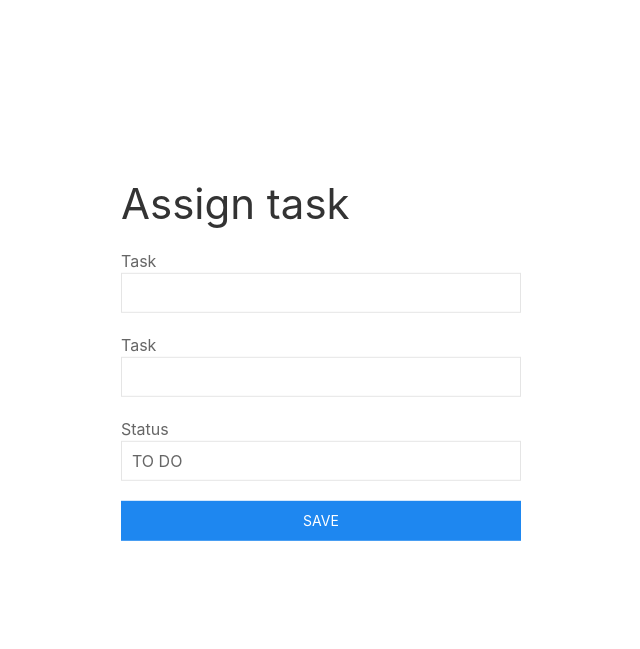
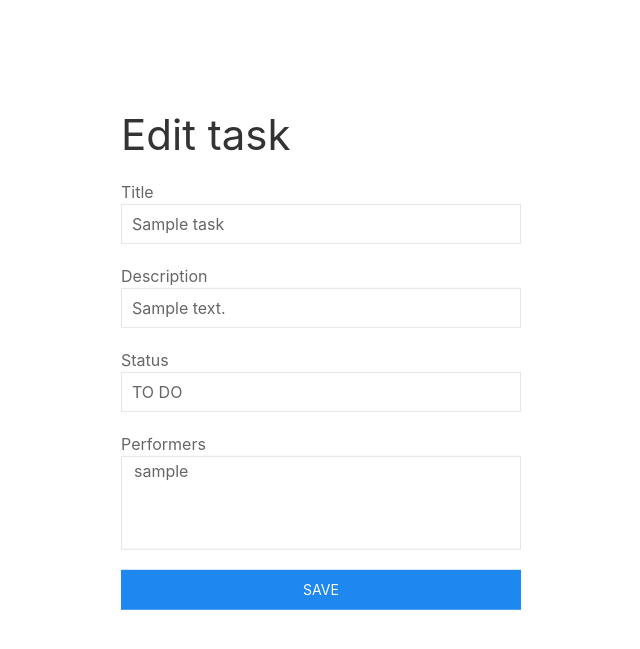
Before and after one commit to MBkkt/TaskManager, a Flask app: page /task/1 in a window 1280 px wide. Shown: the part 80-729 px from the top of the page, without its empty margins (319-959 px from the left). Run offline with Flask 2, Linux system fonts and the light colour scheme; a user stored in the database is signed in; tables that the repository leaves empty hold one stand-in row (values such as "Sample post").

Commit message:
Refactor add/view task

```diff
--- a/app/forms.py
+++ b/app/forms.py
@@ -36,13 +36,13 @@
 
 
 class AddTask(FlaskForm):
-    title = StringField('Task', validators=[DataRequired()])
-    description = StringField('Task', validators=[DataRequired()])
+    title = StringField('Title', validators=[DataRequired()])
+    description = StringField('Description', validators=[DataRequired()])
     status = SelectField(
         'Status', choices=[('0', 'TO DO'), ('1', 'IN PROGRESS')]
     )
     users_id = SelectMultipleField(
-        'User', coerce=int, validators=[DataRequired()]
+        'Performers', coerce=int, validators=[DataRequired()]
     )
     submit = SubmitField('Save')
 
--- a/app/routes.py
+++ b/app/routes.py
@@ -1,10 +1,11 @@
 from datetime import datetime
-from flask import render_template, flash, redirect, url_for, request
+from flask import render_template, flash, redirect, url_for, request, abort
 from flask_login import login_user, logout_user, current_user, login_required
 from werkzeug.urls import url_parse
 from app import app, db
 from app.forms import LoginForm, RegistrationForm, AddTask
 from app.models import User, Task
+from wtforms import Label
 
 
 @app.route('/')
@@ -72,17 +73,9 @@
 @login_required
 def task(task_id):
     task = Task.query.filter_by(id=int(task_id)).first()
-    form = AddTask(request.form)
-    if current_user.type == 0:
-        form.status.choices = [('1', 'IN PROGRESS'), ('2', 'ON REVIEW')]
-        form.title.data = task.title
-        form.description.data = task.description
-        if request.method == 'POST' and form.is_submitted():
-            task.edit_status(form)
-            flash('Task status is edited', 'primary')
-            return redirect(url_for('tasks'))
 
-    elif current_user.type == 1:
+    if current_user.id == task.author_id:
+        form = AddTask(request.form)
         form.status.choices = [('0', 'TO DO'), ('1', 'IN PROGRESS'),
                                ('2', 'ON REVIEW'), ('3', 'DONE')]
         form.users_id.choices = [
@@ -96,8 +89,19 @@
             form.title.data = task.title
             form.description.data = task.description
             form.status.data = task.status
+        else:
+            flash('Task does not correct', 'error')
+    else:
+        form = AddTask(request.form)
+        form.status.choices = [('1', 'IN PROGRESS'), ('2', 'ON REVIEW')]
+        form.title.data = task.title
+        form.description.data = task.description
+        if request.method == 'POST' and form.is_submitted():
+            task.edit_status(form)
+            flash('Task status is edited', 'primary')
+            return redirect(url_for('tasks'))
     return render_template(
-        'add_task.html', title='Task', task=task,
+        'add_task.html', title='Edit task', task=task,
         current_user=current_user,
         form=form
     )
@@ -112,10 +116,12 @@
     form.users_id.choices = [
         (user.id, user.login) for user in User.query.all()
     ]
-
+    form.submit.label = Label('submit', 'Add')
     if request.method == 'POST' and form.validate_on_submit():
-        Task.create(form, current_user.id)
-        flash('Task is assigned', 'primary')
+        task = Task.create(form, current_user.id)
+        flash('Task is adding', 'primary')
+    else:
+        task = {'author_id': current_user.id}
     return render_template(
-        'add_task.html', title='Assign task', form=form
+        'add_task.html', title='Add task', form=form, task=task
     )
--- a/app/templates/add_task.html
+++ b/app/templates/add_task.html
@@ -5,7 +5,7 @@
 {% block content %}
     <div style="min-height: 700px">
         <div class="uk-position-center tm-form">
-            <h1>Assign task</h1>
+            <h1>{{ title }}</h1>
             <form method="POST" action="" novalidate>
                 {{ form.hidden_tag() }}
 
@@ -18,8 +18,9 @@
                     {{ form.status(class_='uk-input') }}
                 </div>
 
-                {% if current_user.type==1 %}
+                {% if current_user.id==task.author_id %}
                     <div class="uk-margin">
+                        {{ form.users_id.label }}
                         {{ form.users_id(class_='uk-select') }}
                         {% for error in form.users_id.errors %}
                             <span style="color: red;">
--- a/app/templates/tasks_for_user.html
+++ b/app/templates/tasks_for_user.html
@@ -2,7 +2,7 @@
 
 {% block content %}
     {% if tasks %}
-        <h1>Задачи для вас</h1>
+        <h1>Tasks for you</h1>
         <table class="uk-table uk-table-striped">
             <thead>
             <tr>
```
Also changed, not shown: app/templates/index.html (+16 -3 lines).
